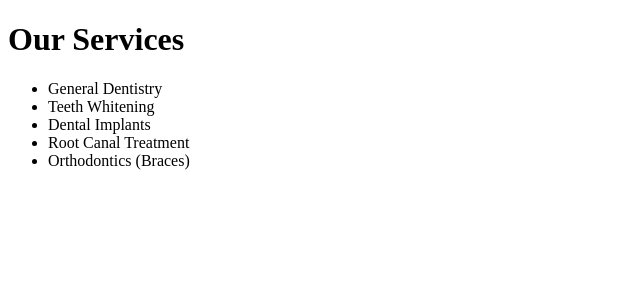
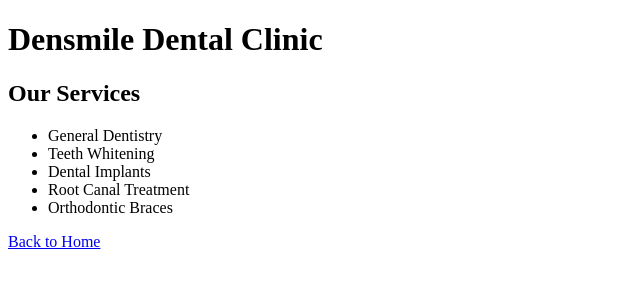
Before and after one commit to sarathchandran0707/densmile-dental-clinic, a plain HTML site: page services.html in a window 1280 px wide. Shown: the whole page, without its empty margins (0-640 px from the left). Drawn offline with Linux system fonts and the light colour scheme.

```diff
--- a/services.html
+++ b/services.html
@@ -1,19 +1,27 @@
 <!DOCTYPE html>
 <html lang="en">
 <head>
+    <meta charset="UTF-8">
+    <meta name="viewport" content="width=device-width, initial-scale=1.0">
     <title>Services - Densmile Dental Clinic</title>
 </head>
 <body>
 
-<h1>Our Services</h1>
+<header>
+    <h1>Densmile Dental Clinic</h1>
+</header>
+
+<h2>Our Services</h2>
 
 <ul>
     <li>General Dentistry</li>
     <li>Teeth Whitening</li>
     <li>Dental Implants</li>
     <li>Root Canal Treatment</li>
-    <li>Orthodontics (Braces)</li>
+    <li>Orthodontic Braces</li>
 </ul>
+
+<a href="index.html">Back to Home</a>
 
 </body>
 </html>
```
Also changed, not shown: index.html (+1 -1 lines).
